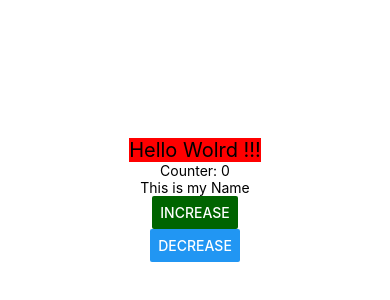
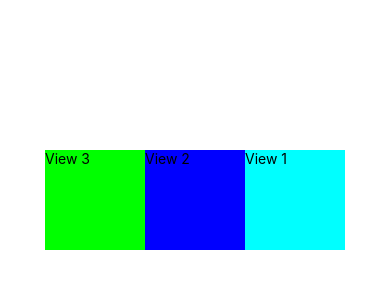
Before and after one commit to vinhhn3/tcd0304mobiledev, a React Native app: screen / in a window 390 px wide. Shown: the part 222-522 px from the top of the page. Built offline with nearby package versions, Linux system fonts and the light colour scheme.

Commit message:
Flexbox effects

```diff
--- a/App.js
+++ b/App.js
@@ -1,6 +1,5 @@
-import { StatusBar } from "expo-status-bar";
 import React, { useState } from "react";
-import { Button, StyleSheet, Text, View } from "react-native";
+import { StyleSheet, Text, View } from "react-native";
 
 export default function App() {
   // Properties
@@ -18,28 +17,53 @@ export default function App() {
 
   // main() function
   return (
-    // View = <div class='container'>
     <View style={styles.container}>
-      <Text style={styles.text}>Hello Wolrd !!!</Text>
-      <Text
-      // style={{
-      //   backgroundColor: "blue",
-      // }}
-      >
-        Counter: {counter}
-      </Text>
-      <Text>{name}</Text>
-      <Button onPress={increaseCounter} title="Increase" color="#006400" />
-      <Button onPress={decreaseCounter} title="Decrease" />
-      <StatusBar style="auto" />
+      <View>
+        <Text style={styles.view1}>View 1</Text>
+      </View>
+      <View>
+        <Text style={styles.view2}>View 2</Text>
+      </View>
+      <View>
+        <Text style={styles.view3}>View 3</Text>
+      </View>
     </View>
   );
 }
 
+//
+
 const styles = StyleSheet.create({
   container: {
     flex: 1,
+    // flexDirection: "column-reverse",
+    // flexDirection: "row",
+    flexDirection: "row-reverse",
     backgroundColor: "#fff",
+    alignItems: "center",
+    justifyContent: "center",
+  },
+  view1: {
+    // flex: 1,
+    height: 100,
+    width: 100,
+    backgroundColor: "#00ffff",
+    alignItems: "center",
+    justifyContent: "center",
+  },
+  view2: {
+    // flex: 1,
+    height: 100,
+    width: 100,
+    backgroundColor: "#0000ff",
+    alignItems: "center",
+    justifyContent: "center",
+  },
+  view3: {
+    // flex: 1,
+    height: 100,
+    width: 100,
+    backgroundColor: "#00ff00",
     alignItems: "center",
     justifyContent: "center",
   },
--- a/package.json
+++ b/package.json
@@ -16,7 +16,9 @@
     "react-native-web": "~0.13.12"
   },
   "devDependencies": {
-    "@babel/core": "^7.9.0"
+    "@babel/core": "^7.9.0",
+    "eslint": "^7.31.0",
+    "eslint-plugin-react": "^7.24.0"
   },
   "private": true
 }
```
Also changed, not shown: .eslintrc.json (added), 2 other files (tests, documents, lock files or other folders).
